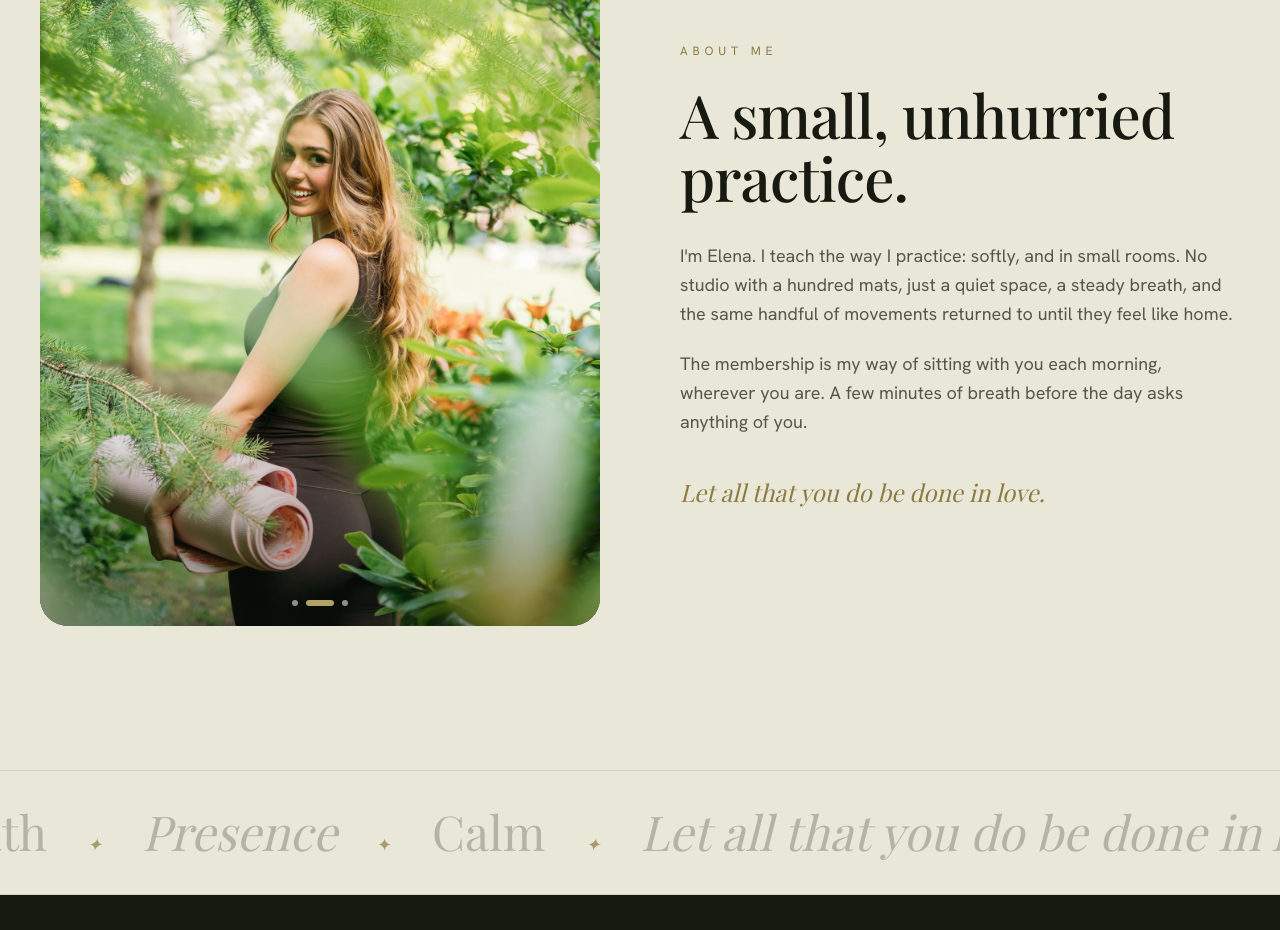
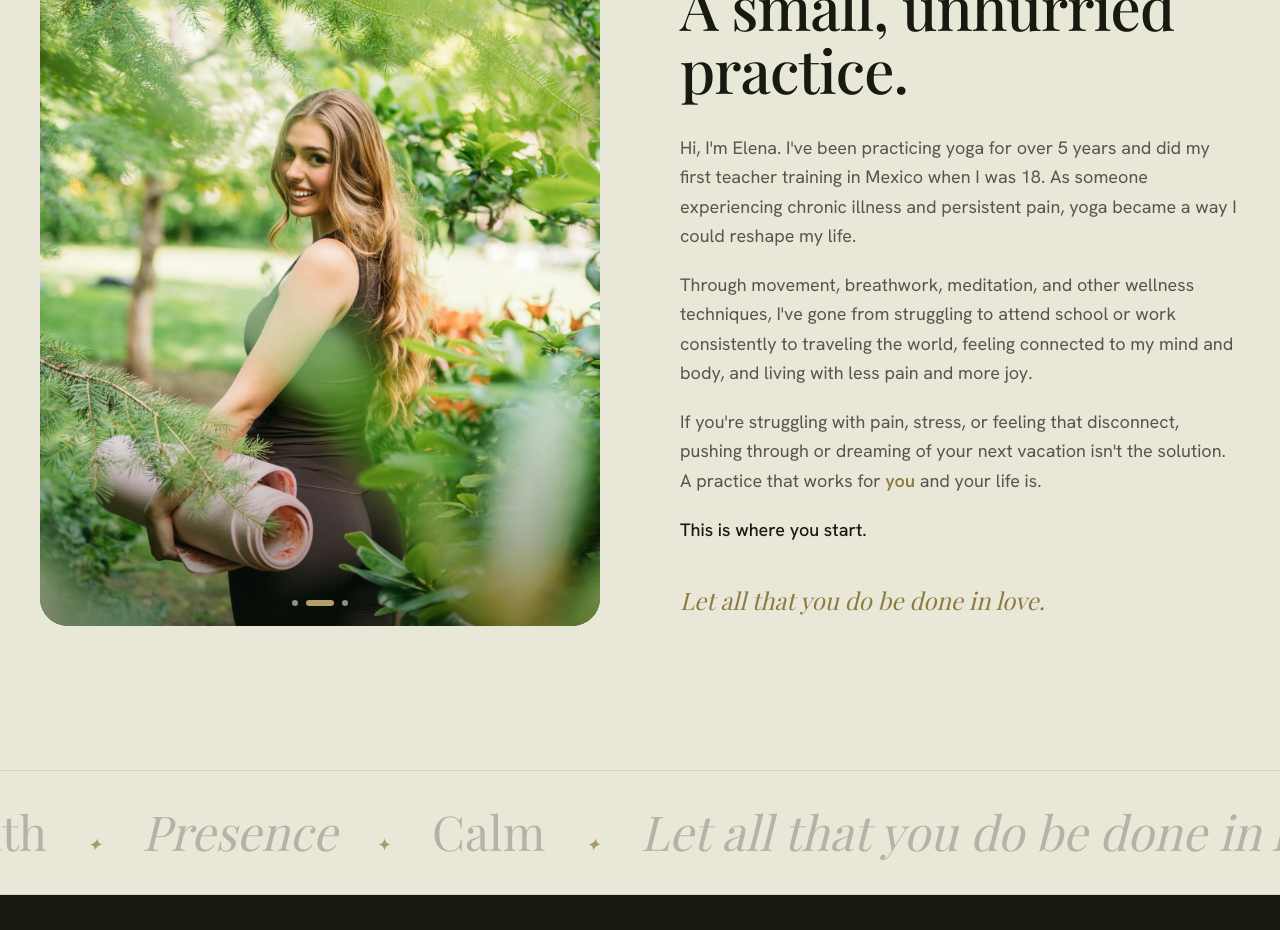
Before and after one commit to SukhmanH/elenawebsite, a Next.js app: page / in a window 1280 px wide. Shown: the part 1120-2050 px from the top of the page. Built offline with nearby package versions, Linux system fonts and the light colour scheme.

Commit message:
Update About Me page text to match Elena's personal story

```diff
--- a/src/components/home/about.tsx
+++ b/src/components/home/about.tsx
@@ -82,15 +82,26 @@ export function About() {
           </h2>
           <div className="mt-8 space-y-5 text-lg leading-relaxed text-char/70">
             <p>
-              I&apos;m Elena. I teach the way I practice: softly, and in small
-              rooms. No studio with a hundred mats, just a quiet space, a
-              steady breath, and the same handful of movements returned to until
-              they feel like home.
+              Hi, I&apos;m Elena. I&apos;ve been practicing yoga for over 5 years
+              and did my first teacher training in Mexico when I was 18. As
+              someone experiencing chronic illness and persistent pain, yoga became
+              a way I could reshape my life.
             </p>
             <p>
-              The membership is my way of sitting with you each morning,
-              wherever you are. A few minutes of breath before the day asks
-              anything of you.
+              Through movement, breathwork, meditation, and other wellness
+              techniques, I&apos;ve gone from struggling to attend school or work
+              consistently to traveling the world, feeling connected to my mind
+              and body, and living with less pain and more joy.
+            </p>
+            <p>
+              If you&apos;re struggling with pain, stress, or feeling that
+              disconnect, pushing through or dreaming of your next vacation
+              isn&apos;t the solution. A practice that works for{' '}
+              <span className="font-semibold text-gold-deep">you</span> and your
+              life is.
+            </p>
+            <p className="font-medium text-char">
+              This is where you start.
             </p>
           </div>
           <p className="mantra mt-10 text-2xl text-gold-deep">
```
